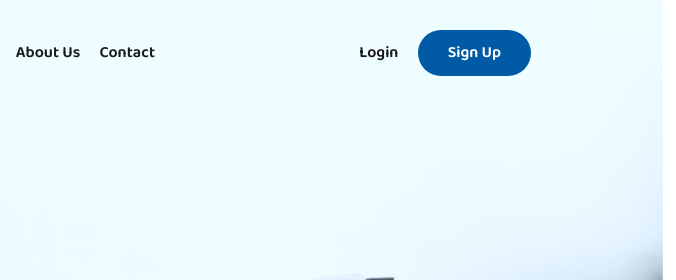
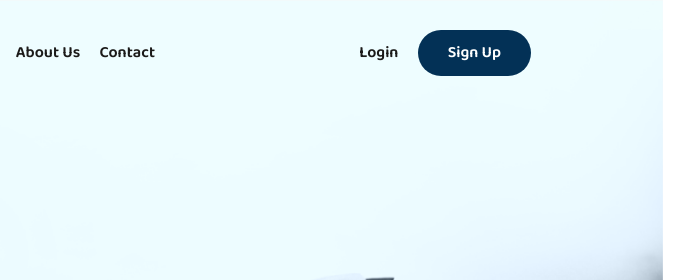
Before and after one commit to Michael-Tobechukwu/Triune-Circle-Home, a plain HTML site: page index.html in a window 1280 px wide. In both pictures the pointer is over the element "Sign Up". Shown: the top 280 px of the page, 604-1280 px from the left. Drawn offline with Linux system fonts and the light colour scheme.

Commit message:
Update index styles.css

```diff
--- a/index styles.css
+++ b/index styles.css
@@ -92,6 +92,11 @@ header .header-img {
   background-color: #005aa5;
   border-radius: 3rem;
   padding: 10px 30px;
+  transition: ease 0.5s;
+}
+
+.main-nav .nav-buttons .signup:hover {
+  background-color: #033156;
 }
 
 .main-nav .nav-buttons .signup a {
```
